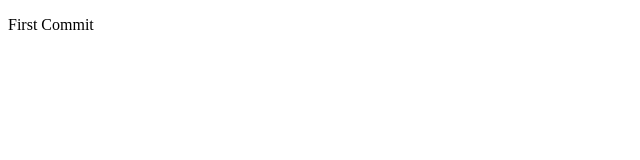
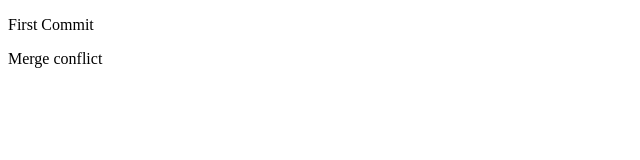
Before and after one commit to mrogers23458/sharedrepo, a plain HTML site: page index.html in a window 1280 px wide. Shown: the full height of the page, 0-640 px from the left. Drawn offline with Linux system fonts and the light colour scheme.

Commit message:
creating merge conlfic

```diff
--- a/index.html
+++ b/index.html
@@ -8,5 +8,6 @@
 </head>
 <body>
     <p>First Commit</p>
+    <p>Merge conflict</p>
 </body>
 </html>
```
